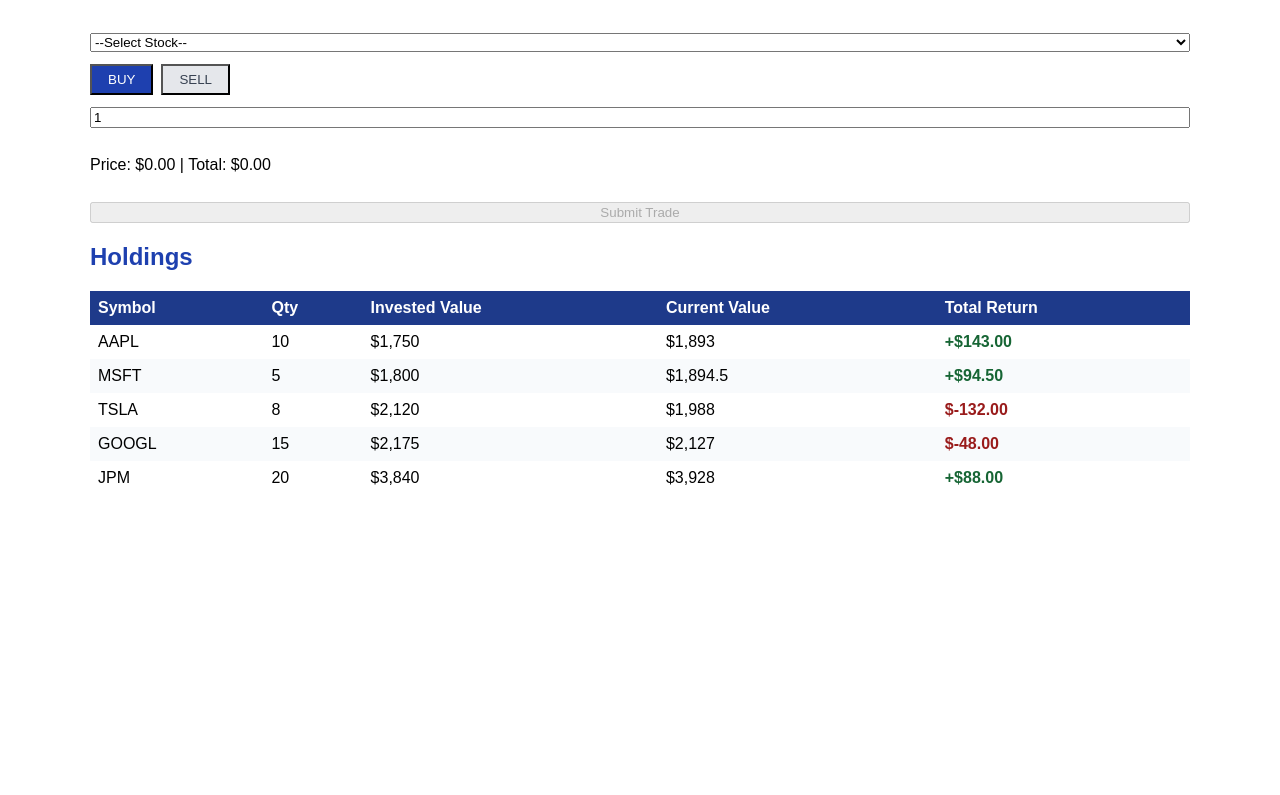
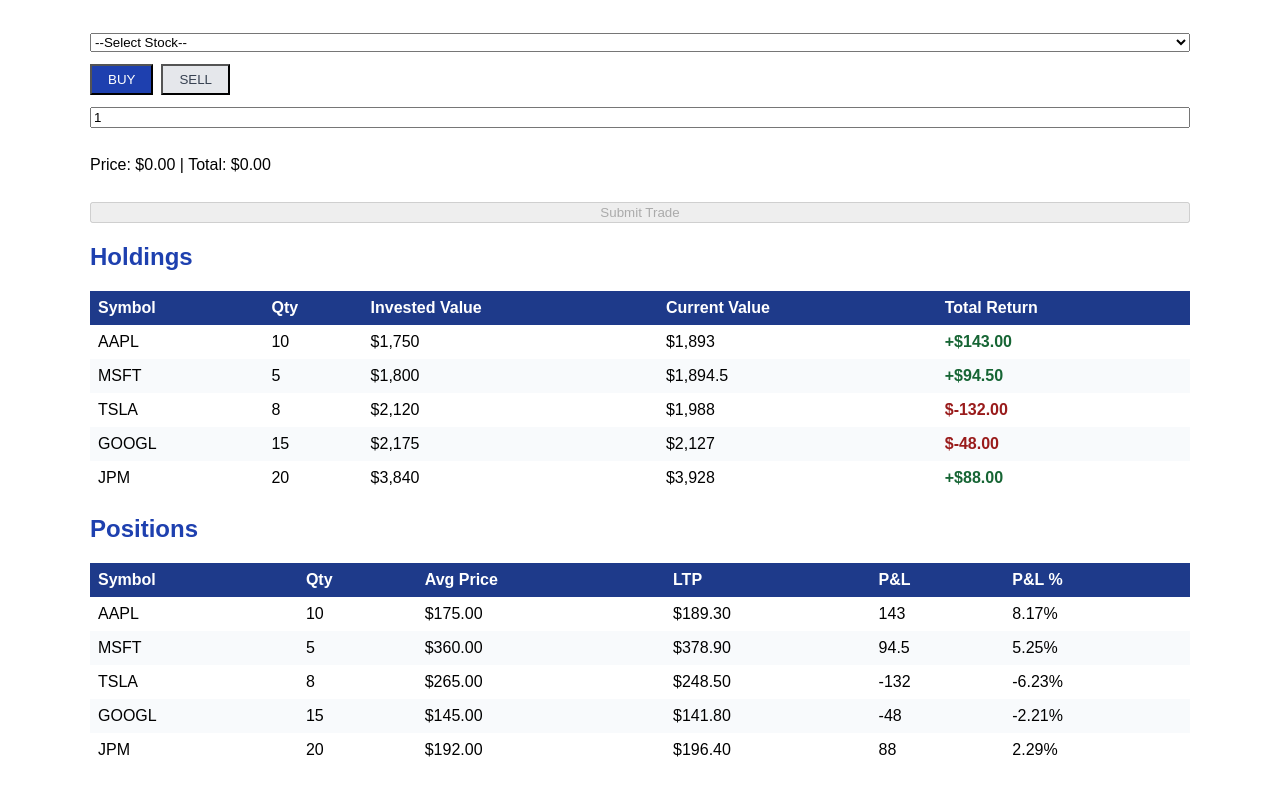
Before and after one commit to Dhruv-Omnenest/Week2, a React (Vite) app: page / in a window 1280 px wide. Shown: the part 1394-2189 px from the top of the page. Before the commit the page ends 1921 px from the top, so only its background shows below. Built offline with nearby package versions, Linux system fonts and the light colour scheme.

Commit message:
7.1 Position Table

```diff
--- a/src/App.tsx
+++ b/src/App.tsx
@@ -1,26 +1,28 @@
 // src/App.tsx
-import  { useState } from 'react';
+import { useState } from 'react';
 
 // Data
 import { stocks, trades } from './data/stockData';
 
 // Types
-import type { Stock, Trade }   from './types/stock.types';
+import type { Stock, Trade } from './types/stock.types';
 
 // Components
-import StockCard          from './components/StockCard';
-import PortfolioSummary   from './components/PortfolioSummary';
-import SearchBar          from './components/SearchBar';
-import DataTable          from './components/DataTable';
-import TradeForm          from './components/TradeForm';
+import StockCard from './components/StockCard';
+import PortfolioSummary from './components/PortfolioSummary';
+import SearchBar from './components/SearchBar';
+import DataTable from './components/DataTable';
+import TradeForm from './components/TradeForm';
 import type { Holding } from './types/holding.types';
 import { holdings } from './data/holdingsData';
+import type { Position } from './types/position.type';
+import { positions } from './data/positionData';
 
 function App() {
   const [selectedStock, setSelectedStock] = useState<Stock | null>(null);
-  const [searchQuery,   setSearchQuery]   = useState('');
-  const [sectorFilter,  setSectorFilter]  = useState('');
-  const [tradeHistory,  setTradeHistory]  = useState<Trade[]>(trades);
+  const [searchQuery, setSearchQuery] = useState('');
+  const [sectorFilter, setSectorFilter] = useState('');
+  const [tradeHistory, setTradeHistory] = useState<Trade[]>(trades);
 
   // Filter stocks based on search and sector
   const filteredStocks = stocks.filter(s => {
@@ -34,7 +36,7 @@
   const handleNewTrade = (input: Omit<Trade, 'id' | 'date'>) => {
     const newTrade: Trade = {
       ...input,
-      id:   `t${Date.now()}`,
+      id: `t${Date.now()}`,
       date: new Date().toISOString().split('T')[0],
     };
     setTradeHistory(prev => [newTrade, ...prev]);
@@ -75,18 +77,24 @@
         emptyMessage='No stocks match your search.'
         columns={[
           { key: 'symbol', header: 'Symbol' },
-          { key: 'name',   header: 'Company' },
-          { key: 'price',  header: 'Price',
-            render: v => `$${Number(v).toFixed(2)}` },
-          { key: 'changePct', header: 'Change %',
+          { key: 'name', header: 'Company' },
+          {
+            key: 'price', header: 'Price',
+            render: v => `$${Number(v).toFixed(2)}`
+          },
+          {
+            key: 'changePct', header: 'Change %',
             render: v => {
               const n = Number(v);
               return <span style={{ color: n >= 0 ? 'green' : 'red' }}>
                 {n >= 0 ? '+' : ''}{n.toFixed(2)}%
               </span>;
-            }},
-          { key: 'volume', header: 'Volume',
-            render: v => Number(v).toLocaleString() },
+            }
+          },
+          {
+            key: 'volume', header: 'Volume',
+            render: v => Number(v).toLocaleString()
+          },
         ]}
       />
 
@@ -96,14 +104,18 @@
         data={tradeHistory}
         rowKey='id'
         columns={[
-          { key: 'symbol',   header: 'Symbol' },
-          { key: 'type',     header: 'Type',
+          { key: 'symbol', header: 'Symbol' },
+          {
+            key: 'type', header: 'Type',
             render: v => <strong style={{ color: v === 'BUY' ? 'green' : 'red' }}>
-              {String(v)}</strong> },
+              {String(v)}</strong>
+          },
           { key: 'quantity', header: 'Qty' },
-          { key: 'price',    header: 'Price',
-            render: v => `$${Number(v).toFixed(2)}` },
-          { key: 'date',     header: 'Date' },
+          {
+            key: 'price', header: 'Price',
+            render: v => `$${Number(v).toFixed(2)}`
+          },
+          { key: 'date', header: 'Date' },
         ]}
       />
 
@@ -120,20 +132,59 @@
         data={holdings}
         rowKey='id'
         columns={[
-    { key: 'symbol',        header: 'Symbol',        },
-    { key: 'qty',           header: 'Qty',},
-    { key: 'investedValue', header: 'Invested Value',
-      render: v => `$${Number(v).toLocaleString()}` },
-    { key: 'currentValue',  header: 'Current Value',
-      render: v => `$${Number(v).toLocaleString()}` },
-    { key: 'totalReturn',   header: 'Total Return',
+          { key: 'symbol', header: 'Symbol', },
+          { key: 'qty', header: 'Qty', },
+          {
+            key: 'investedValue', header: 'Invested Value',
+            render: v => `$${Number(v).toLocaleString()}`
+          },
+          {
+            key: 'currentValue', header: 'Current Value',
+            render: v => `$${Number(v).toLocaleString()}`
+          },
+          {
+            key: 'totalReturn', header: 'Total Return',
             render: v => {
               const n = Number(v);
               return <span style={{ color: n >= 0 ? '#166534' : '#991B1B', fontWeight: 'bold' }}>
                 {n >= 0 ? '+' : ''}${n.toFixed(2)}
               </span>;
-      }},
+            }
+          },
         ]}
+      />
+
+      <h2 style={{
+        color: '#1E40AF'
+      }}> Positions</h2>
+
+      <DataTable<Position>
+        data={positions}
+        rowKey='id'
+        columns={
+          [
+            { key: 'symbol', header: 'Symbol' },
+            { key: 'qty', header: 'Qty' },
+            {
+              key: 'avgPrice', header: 'Avg Price',
+              render: v => `$${Number(v).toFixed(2)}`
+            },
+            {
+              key: 'ltp', header: 'LTP',
+              render: v => `$${Number(v).toFixed(2)}`
+            },
+            {
+              key: 'pnl', header: 'P&L',
+              render: v => String(v)
+            },
+            {
+              key: 'pnlPct', header: 'P&L %',
+              render: v => `${Number(v).toFixed(2)}%`
+            },
+
+          ]
+        }
+
       />
 
     </div>
--- /dev/null
+++ b/src/data/positionData.ts
@@ -0,0 +1,20 @@
+import type { Position } from "../types/position.type";
+
+
+export const positions: Position[] = [
+  { id: 'p1', symbol: 'AAPL', qty: 10,
+    avgPrice: 175.00, ltp: 189.30,
+    pnl: 143.00, pnlPct: 8.17 },
+  { id: 'p2', symbol: 'MSFT', qty: 5,
+    avgPrice: 360.00, ltp: 378.90,
+    pnl: 94.50, pnlPct: 5.25 },
+  { id: 'p3', symbol: 'TSLA', qty: 8,
+    avgPrice: 265.00, ltp: 248.50,
+    pnl: -132.00, pnlPct: -6.23 },
+  { id: 'p4', symbol: 'GOOGL', qty: 15,
+    avgPrice: 145.00, ltp: 141.80,
+    pnl: -48.00, pnlPct: -2.21 },
+  { id: 'p5', symbol: 'JPM',  qty: 20,
+    avgPrice: 192.00, ltp: 196.40,
+    pnl: 88.00, pnlPct: 2.29 },
+];
```
Also changed, not shown: src/types/position.type.ts (added, +10 -0 lines). Lines whose indentation alone changed are shown as unchanged.
